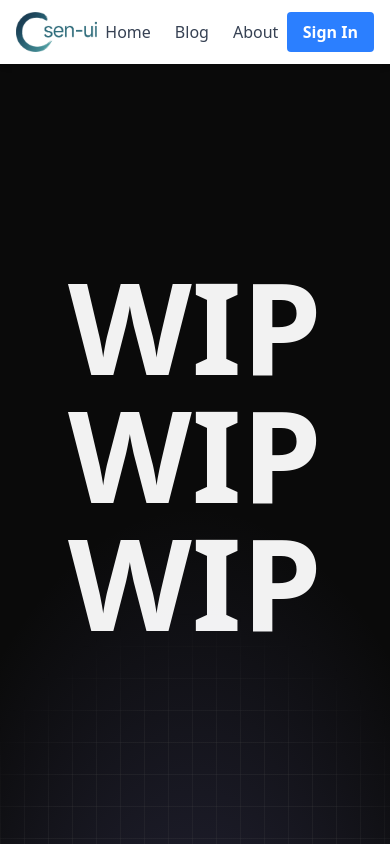
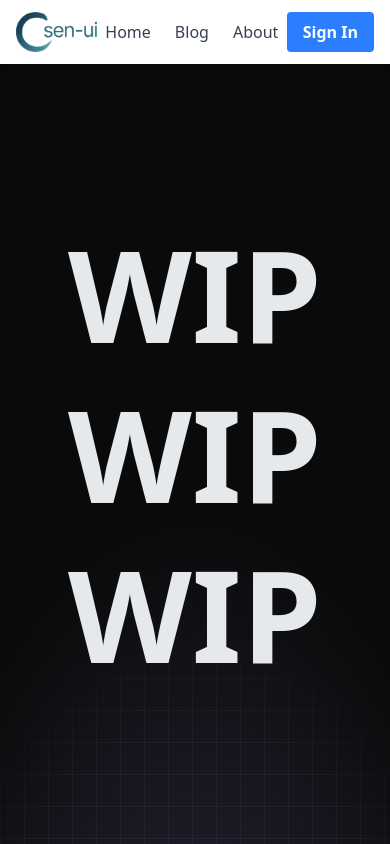
Before and after one commit to geryenkohawsen/sen-ui, a Next.js app: page / in a window 390 px wide. Built offline with nearby package versions, Linux system fonts and the light colour scheme.

Commit message:
fix: refactor PageTop component to use spans for WIP text with slide-in animation

```diff
--- a/app/page.tsx
+++ b/app/page.tsx
@@ -1,7 +1,26 @@
 export default function PageTop() {
   return (
-    <p className="my-auto text-center text-9xl font-extrabold text-white/95">
-      WIP WIP WIP
-    </p>
+    <div className="m-auto">
+      {/* <div className="animate-slidein opacity-0 [--slidein-delay:300ms]">
+        <p className="text-center text-9xl font-extrabold text-white/95">WIP</p>
+      </div>
+      <div className="animate-slidein opacity-0 [--slidein-delay:500ms]">
+        <p className="text-center text-9xl font-extrabold text-white/95">WIP</p>
+      </div>
+      <div className="animate-slidein opacity-0 [--slidein-delay:700ms]">
+        <p className="text-center text-9xl font-extrabold text-white/95">WIP</p>
+      </div> */}
+      <p className="flex flex-col gap-8 text-9xl font-extrabold text-slate-100/95 lg:flex-row">
+        <span className="animate-slidein opacity-0 [--slidein-delay:300ms]">
+          WIP
+        </span>
+        <span className="animate-slidein opacity-0 [--slidein-delay:500ms]">
+          WIP
+        </span>
+        <span className="animate-slidein opacity-0 [--slidein-delay:700ms]">
+          WIP
+        </span>
+      </p>
+    </div>
   )
 }
```
